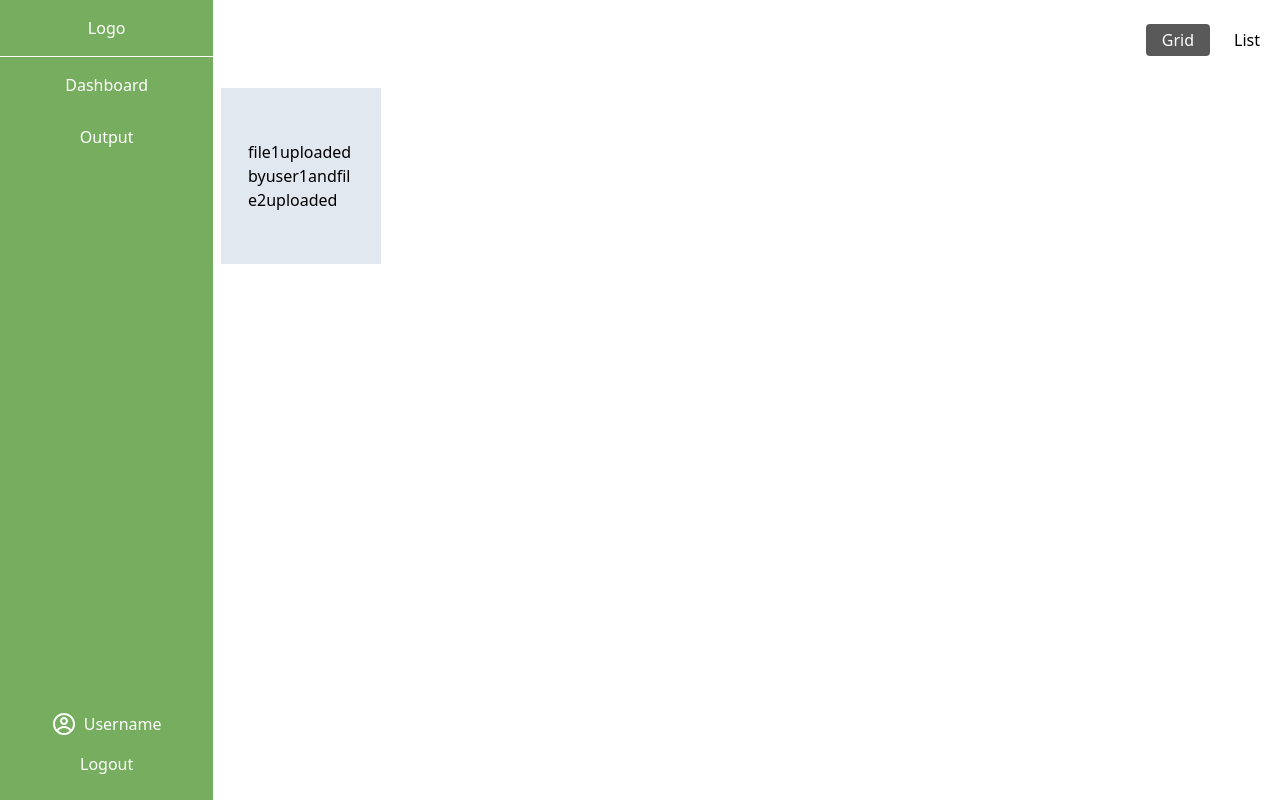
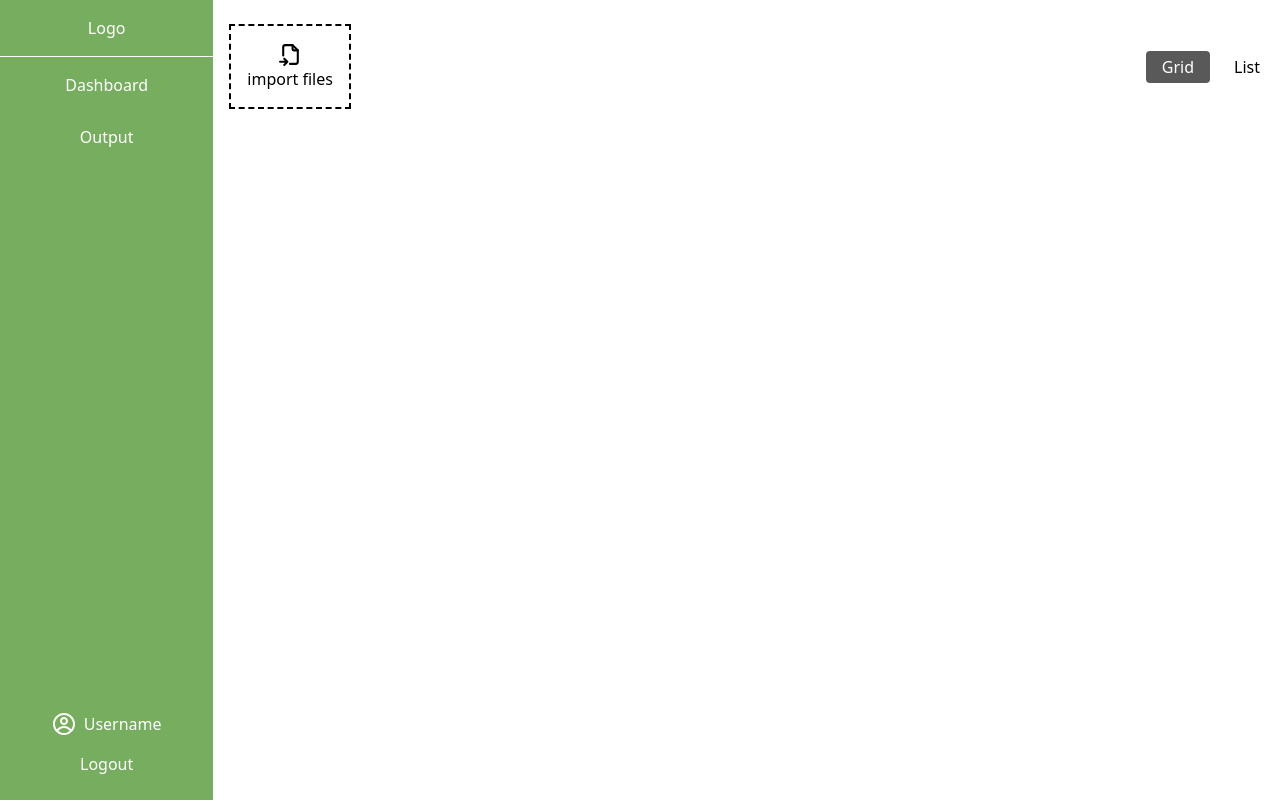
Before and after one commit to Jayspart45/rbg-projects, a React (Vite) app: page /user in a window 1280 px wide. Built offline with nearby package versions, Linux system fonts and the light colour scheme.

Commit message:
Upload option included

```diff
--- a/package.json
+++ b/package.json
@@ -14,6 +14,7 @@
     "react": "^18.2.0",
     "react-dom": "^18.2.0",
     "react-dropzone": "^14.2.3",
+    "react-icons": "^4.12.0",
     "react-router-dom": "^6.21.1"
   },
   "devDependencies": {
--- /dev/null
+++ b/src/Pages/User/Dashboard.jsx
@@ -0,0 +1,42 @@
+import { useState } from "react";
+import { TbFileImport } from "react-icons/tb";
+import Fileupload from "./Fileupload";
+import PropTypes from "prop-types";
+const Dashboard = ({dataArray,handleDataFromChild}) => {
+  const [toggle, setToogle] = useState(true);
+
+  const handleToogle = () => {
+    setToogle(!toggle);
+  };
+
+  let state = toggle ? "hidden" : "";
+  return (
+    <div className="m-4" onClick={handleToogle}>
+      <div className="cursor-pointer p-4 border-dashed  border-black border-2 w-fit">
+        <div className="flex items-center flex-col">
+          <TbFileImport size={25} />
+          <p>import files</p>
+        </div>
+      </div>
+      <div className={`${state} flex justify-center `}>
+        <Fileupload dataArray={dataArray} onDataFromChild={handleDataFromChild} />
+      </div>
+      {/* {dataArray.map((dat) => {
+        return (
+          <p key={dat.path}>
+            {dat.name}
+            <span className="px-3"></span>
+            {Math.round(dat.size / 1000000)}
+            MB
+          </p>
+        );
+      })} */}
+    </div>
+  );
+};
+Dashboard.propTypes = {
+  dataArray:PropTypes.array,
+  handleDataFromChild:PropTypes.func
+}
+
+export default Dashboard;
--- /dev/null
+++ b/src/Pages/User/Fileupload.jsx
@@ -0,0 +1,59 @@
+import { useDropzone } from "react-dropzone";
+import { useCallback, useState } from "react";
+import { FaFileZipper } from "react-icons/fa6";
+import PropTypes from "prop-types";
+
+const Fileupload = ({dataArray,onDataFromChild }) => {
+  const [acceptedFiles, setAcceptedFiles] = useState(dataArray);
+  const onDrop = useCallback(
+    (files) => {
+      const zipFiles = files.filter(
+        (file) =>
+          file.type === "application/zip" &&
+          !dataArray.find((existingFile) => existingFile.name === file.name)
+      );
+      setAcceptedFiles((prevFiles) => [...prevFiles, ...zipFiles]);
+      console.log("Accepted Files:", [...acceptedFiles, ...zipFiles]);
+    },
+    [acceptedFiles,dataArray]
+  );
+
+  const { getRootProps, getInputProps } = useDropzone({
+    onDrop,
+    accept: ".jpg",
+  });
+
+  onDataFromChild(acceptedFiles);
+  return (
+    <div {...getRootProps()}>
+      <div className="flex w-fit items-center justify-center absolute bg-white m-5 z-10 text">
+        <div
+          htmlFor="dropzone-file"
+          className="flex h-64 p-6
+           w-full cursor-pointer flex-col items-center justify-center rounded-lg border-black border-2 border-dashed"
+        >
+          <div className="flex flex-col items-center justify-center pb-6 pt-5">
+            <FaFileZipper size={25} />
+            <p className="mb-2 text-sm text-black">
+              <span className="font-semibold">Click to upload</span> or drag and
+              drop
+            </p>
+            <p className="text-xs text-black">only .zip files</p>
+            <input id="dropzone-file" {...getInputProps()} className="hidden" />
+            {
+              acceptedFiles.map((file,index)=>{
+                return <p key={index}>{file.name}</p>
+              })
+            }
+          </div>
+        </div>
+      </div>
+    </div>
+  );
+};
+
+Fileupload.propTypes = {
+  dataArray: PropTypes.array,
+  onDataFromChild: PropTypes.func,
+}
+export default Fileupload;
--- a/src/Pages/User/GridBox.jsx
+++ b/src/Pages/User/GridBox.jsx
@@ -1,16 +1,20 @@
 import PropTypes from 'prop-types'
 const GridBox = ({file}) => {
   return (
-    <div className="h-44 w-40 bg-slate-200 m-2">
-    <div className="oveflow-hidden break-words h-fit w-2/3 relative top-1/2 left-1/2 -translate-x-1/2 -translate-y-1/2">
-    {file}
+    <div className="h-44 w-40 bg-slate-200 m-2 ">
+    <div className="oveflow-hidden break-words h-fit w-1/2 relative top-1/2 left-1/2 -translate-x-1/2 -translate-y-1/2">
+    {file.name}
+    <br/>
+    {
+      file.size/1000000<1 ? Math.round(file.size/1000)+"KB":Math.round(file.size/1000000)+"MB"
+    }
     </div>
     </div>
   )
 }
 
 GridBox.propTypes = {
-    file:PropTypes.string
+    file:PropTypes.object
 }
 
 export default GridBox
--- a/src/Pages/User/Menu.jsx
+++ b/src/Pages/User/Menu.jsx
@@ -1,3 +1,4 @@
+import PropTypes from "prop-types"
 const Menu = ({onClick}) => {
   return (
     <div className="w-screen flex z-30 justify-between md:hidden bg-Green text-white">
@@ -8,5 +9,7 @@ const Menu = ({onClick}) => {
     </div>
   )
 }
-
+Menu.propTypes = {
+  onClick:PropTypes.func
+}
 export default Menu
--- a/src/Pages/User/Views.jsx
+++ b/src/Pages/User/Views.jsx
@@ -1,13 +1,14 @@
 import { useEffect } from "react"
 import { useState } from "react"
 import GridBox from "./GridBox"
+import Dashboard from "./Dashboard"
 
-const files = [
-  'file1uploadedbyuser1andfile2uploaded',
-]
 
 const Views = () => {
-
+  const [dataArray, setDataArray] = useState([]);
+  const handleDataFromChild = (data) => {
+    setDataArray(data);
+  };
   const [view, setView] = useState('grid')
   const [theme, setTheme] = useState({
     grid: 'bg-slate-100 bg-opacity-30',
@@ -36,7 +37,9 @@ const Views = () => {
 
     return (
     <div className="w-full max-h-screen">
-        <div className="flex items-center justify-end w-full h-fit my-4 z-0">
+        <div className="flex items-center justify-between w-full h-1/6 z-0">
+          <Dashboard dataArray={dataArray} handleDataFromChild={handleDataFromChild}/>
+          <div>
             <button onClick={setGrid} className=
             {`my-2 mx-1 px-4 py-1 rounded ${theme.grid} `} >
                 Grid
@@ -44,24 +47,24 @@ const Views = () => {
             <button onClick={setList} className={`my-2 mx-1 px-4 py-1 rounded ${theme.list} `} >
                 List
             </button>
+          </div>
         </div>
         <div className="h-5/6 z-20">
           {
             view==='grid'?
               <div className="grid grid-cols-3 md:grid-cols-4 h-full overflow-y-auto gap-1">
                 {
-                  files.map((file,index)=>(
-                    <GridBox key={index} file={file}
-                    />
+                  dataArray.map((file,index)=>(
+                    <GridBox key={index} file={file}/>
                   ))
                 }
               </div>
             : <div className="flex items-start h-full flex-col">
                 {
                   <ul className="w-full p-4 h-full overflow-y-scroll">
-                  {files.map((file,index)=>(
+                  {dataArray.map((file,index)=>(
                     <li key={index}  className="bg-slate-300 bg-opacity-30 h-12 flex items-center my-2 px-4 w-full rounded-lg">
-                      {file}
+                      {file.name+" "+ (file.size/1000000<1 ? Math.round(file.size/1000)+"KB":Math.round(file.size/1000000)+"MB")}
                     </li>
                   ))}
                   </ul>
```
Also changed, not shown: 1 other file (tests, documents, lock files or other folders).
